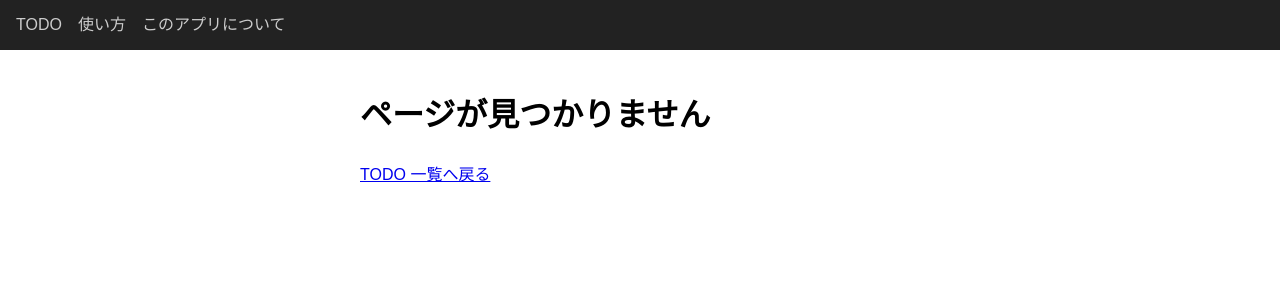
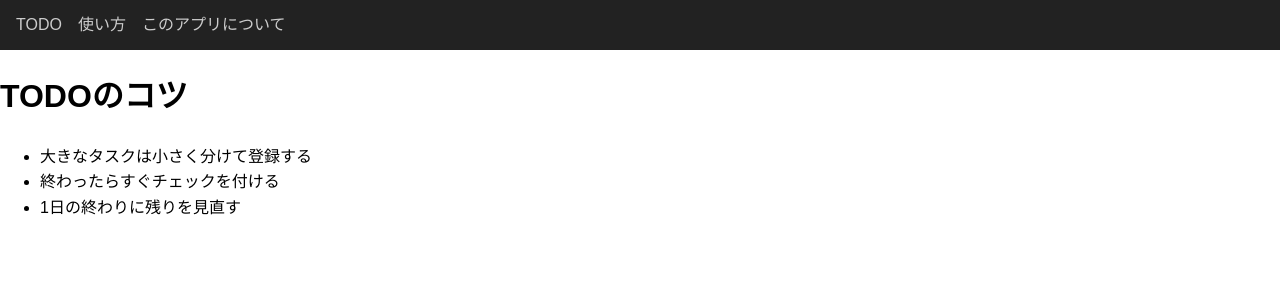
Before and after one commit to 251003-cloud/todo-app1030, a Next.js app: page /tips in a window 1280 px wide. Before the commit this address had no page. Shown: the top 300 px of the page. Built offline with nearby package versions, Linux system fonts and the light colour scheme.

Commit message:
feat: TODOのコツページを追加（テスト付き）

```diff
--- /dev/null
+++ b/app/tips/page.js
@@ -0,0 +1,22 @@
+// app/tips/page.js
+
+import { getTips } from '@/lib/tips'
+
+export const metadata = {
+  title: 'TODOのコツ | TODOアプリ',
+}
+
+export default async function TipsPage() {
+  const tips = await getTips()
+
+  return (
+    <div>
+      <h1>TODOのコツ</h1>
+      <ul>
+        {tips.map((tip) => (
+          <li key={tip.id}>{tip.text}</li>
+        ))}
+      </ul>
+    </div>
+  )
+}
--- /dev/null
+++ b/lib/tips.js
@@ -0,0 +1,11 @@
+// lib/tips.js
+
+const tips = [
+  { id: 1, text: '大きなタスクは小さく分けて登録する' },
+  { id: 2, text: '終わったらすぐチェックを付ける' },
+  { id: 3, text: '1日の終わりに残りを見直す' },
+]
+
+export async function getTips() {
+  return tips
+}
```
Also changed, not shown: jest.config.mjs (+7 -0 lines).
